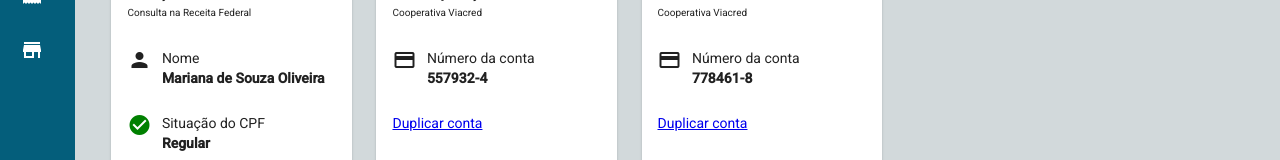
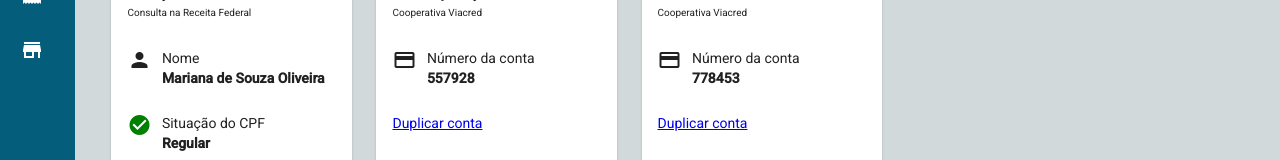
Before and after one commit to Davi-Quirino/ailos, an Angular app in the folder Ailos/: page / in a window 1280 px wide. Shown: the part 351-511 px from the top of the page. Built offline with nearby package versions, Linux system fonts and the light colour scheme.

Commit message:
improving cards

```diff
--- /dev/null
+++ b/Ailos/src/app/models/profile.model.ts
@@ -0,0 +1,8 @@
+export class ProfileModel {
+  constructor(
+    public name: string,
+    public application: number,
+    public credit: number,
+    public status: boolean
+  ) {}
+}
--- a/Ailos/src/app/shared/components/card/card.component.html
+++ b/Ailos/src/app/shared/components/card/card.component.html
@@ -10,14 +10,14 @@
                 <div class="icon"><mat-icon mat-list-icon >person</mat-icon></div>
                 <div>
                     <div>Nome</div>
-                    <div><strong>Mariana de Souza Oliveira</strong></div>
+                    <div><strong>{{profile.name}}</strong></div>
                 </div>
             </div>
             <div class="content">
                 <div class="icon"><mat-icon class="icon_status" mat-list-icon >check_circle</mat-icon></div>
                 <div>
                     <div>Situação do CPF</div>
-                    <div><strong>Regular</strong></div>
+                    <div><strong>{{getStatus()}}</strong></div>
                 </div>
             </div>
         </mat-card>
@@ -32,7 +32,7 @@
                 <div class="icon"><mat-icon mat-list-icon >credit_card</mat-icon></div>
                 <div>
                     <div>Número da conta</div>
-                    <div><strong>557932-4</strong></div>
+                    <div><strong>{{profile.application}}</strong></div>
                 </div>
             </div>
             <div class="content">
@@ -50,7 +50,7 @@
                 <div class="icon"><mat-icon mat-list-icon >credit_card</mat-icon></div>
                 <div>
                     <div>Número da conta</div>
-                    <div><strong>778461-8</strong></div>
+                    <div><strong>{{profile.credit}}</strong></div>
                 </div>
             </div>
             <div class="content">
--- a/Ailos/src/app/shared/components/card/card.component.ts
+++ b/Ailos/src/app/shared/components/card/card.component.ts
@@ -1,15 +1,31 @@
 import { Component, OnInit } from '@angular/core';
+import { ProfileModel } from 'src/app/models/profile.model';
 
 @Component({
   selector: 'app-card',
   templateUrl: './card.component.html',
-  styleUrls: ['./card.component.scss']
+  styleUrls: ['./card.component.scss'],
 })
 export class CardComponent implements OnInit {
+  profile: ProfileModel = new ProfileModel('', 0, 0, false);
 
-  constructor() { }
+  constructor() {}
 
   ngOnInit(): void {
+    this.getProfile();
   }
 
+  getProfile(): void {
+    this.profile = new ProfileModel(
+      'Mariana de Souza Oliveira',
+      557932 - 4,
+      778461 - 8,
+      true
+    );
+  }
+
+  getStatus(): string {
+    if (this.profile.status) return 'Regular';
+    return 'Irregular';
+  }
 }
```
Also changed, not shown: 2 other files (tests, documents, lock files or other folders).
